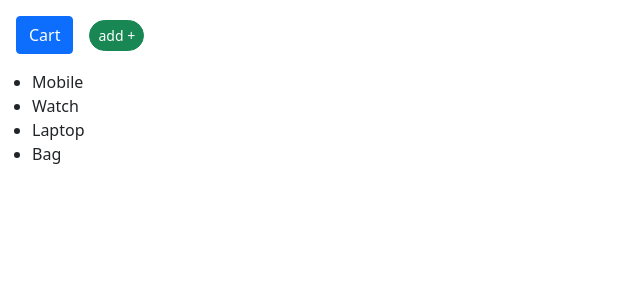
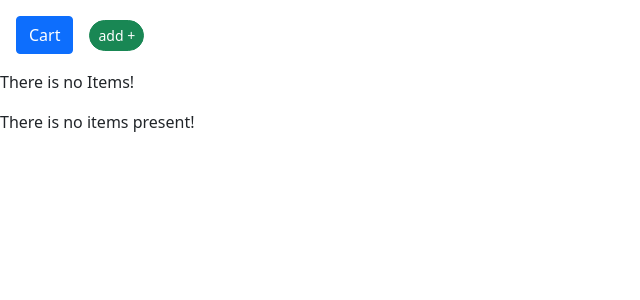
Before and after one commit to chandan0-1/dummy-cart-app, a React (Create React App) app: page / in a window 1280 px wide. Shown: the top 300 px of the page, without its empty margins (0-640 px from the left). Built offline with nearby package versions, Linux system fonts and the light colour scheme.

Commit message:
implemented conditional rendering

```diff
--- a/src/components/counter.jsx
+++ b/src/components/counter.jsx
@@ -3,10 +3,15 @@ import React, { Component } from 'react';
 class Counter extends Component {
     state = {
         count : 0,
-        items :["Mobile", "Watch", "Laptop", "Bag"]
+        items :[]
       }
+    getItemsList(){
+        if (this.state.items.length === 0) return <p>There is no Items!</p>;
+        return <ul>{this.state.items.map(item => <li key={item}>{item} </li>)}</ul>;
+    }
     render() {
         const { count } = this.state
+
 
         return (
             <div>
@@ -21,9 +26,12 @@ class Counter extends Component {
                 <span className={this.getBadgeClasses()}>  </span>
                 <button className='btn btn-success btn-sm rounded-pill'> add +</button>
 
-                <ul>
-                    {this.state.items.map(item => <li>{item} </li>)}
-                </ul>
+
+                {/* Rendering the itemlist */}
+                { this.getItemsList() }
+                {/* ------------OR--------------- */}
+                { this.state.items.length === 0 && "There is no items present!"}
+
             </div>
         );
     }
```
